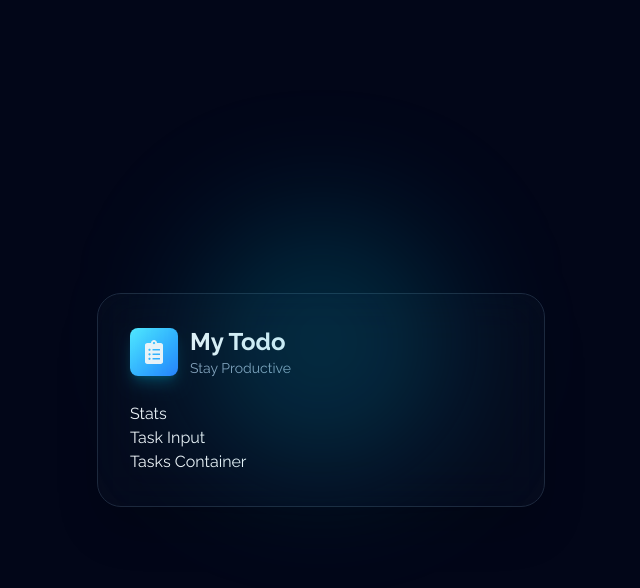
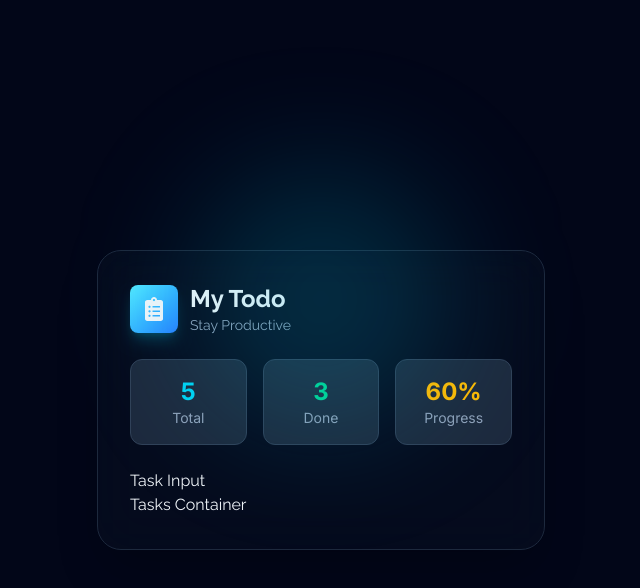
Before and after one commit to munyuaW/React-ToDo, a React (Vite) app: page / in a window 1280 px wide. Shown: the top 588 px of the page, without its empty margins (319-959 px from the left). Built offline with nearby package versions, Linux system fonts and the light colour scheme.

Commit message:
Add styling and render the Stats component.

```diff
--- a/src/App.tsx
+++ b/src/App.tsx
@@ -3,7 +3,7 @@ import Stats from "./components/Stats";
 
 export default function App() {
   return (
-    <div className="min-h-screen flex justify-center items-center p-6">
+    <div className="min-h-screen flex justify-center items-center px-3 py-6">
       {/* ToDo container as a card */}
       <div className="relative w-full max-w-md bg-slate-900/30 backdrop-blur-xl border border-slate-800 p-8 rounded-3xl shadow-2xl">
         {/* The Glow */}
--- a/src/components/Stats.tsx
+++ b/src/components/Stats.tsx
@@ -1,5 +1,30 @@
+import { defaultTasks } from "../data";
+
 function Stats() {
-  return <div>Stats</div>;
+  const total = defaultTasks.length;
+  const completed = defaultTasks.filter((task) => task.completed).length;
+  const percentage = total > 0 ? Math.round((completed / total) * 100) : 0;
+
+  return (
+    <div className="grid grid-cols-3 gap-4 mb-6 font-Inter">
+      <div className="bg-slate-800 p-2 sm:p-4 text-center rounded-xl border border-slate-700">
+        <p className="text-cyan-400 font-bold text-lg sm:text-2xl">{total}</p>
+        <p className="text-slate-400 text-xs sm:text-sm">Total</p>
+      </div>
+      <div className="bg-slate-800 p-2 sm:p-4 text-center rounded-xl border border-slate-700">
+        <p className="text-emerald-400 font-bold text-lg sm:text-2xl">
+          {completed}
+        </p>
+        <p className="text-slate-400 text-xs sm:text-sm">Done</p>
+      </div>
+      <div className="bg-slate-800 p-2 sm:p-4 text-center rounded-xl border border-slate-700">
+        <p className="text-amber-400 font-bold text-lg sm:text-2xl">
+          {percentage}%
+        </p>
+        <p className="text-slate-400 text-xs sm:text-sm">Progress</p>
+      </div>
+    </div>
+  );
 }
 
 export default Stats;
```
